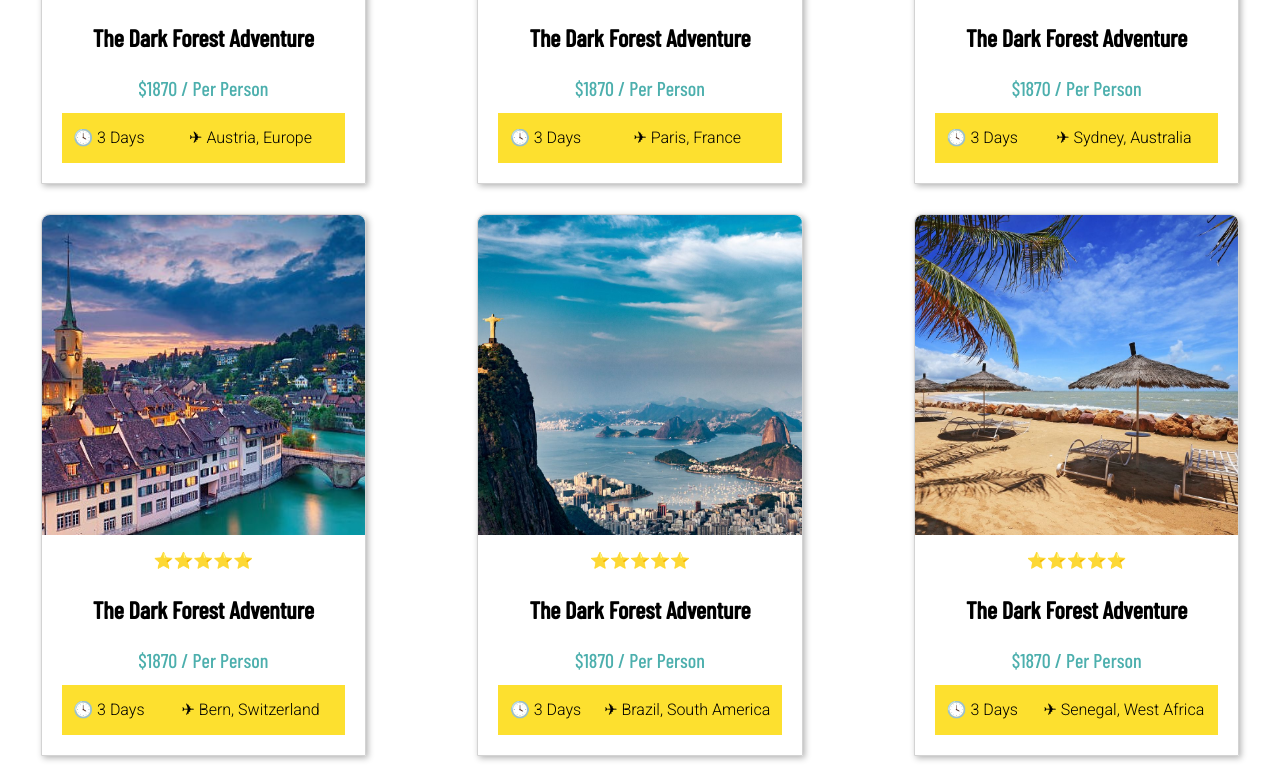
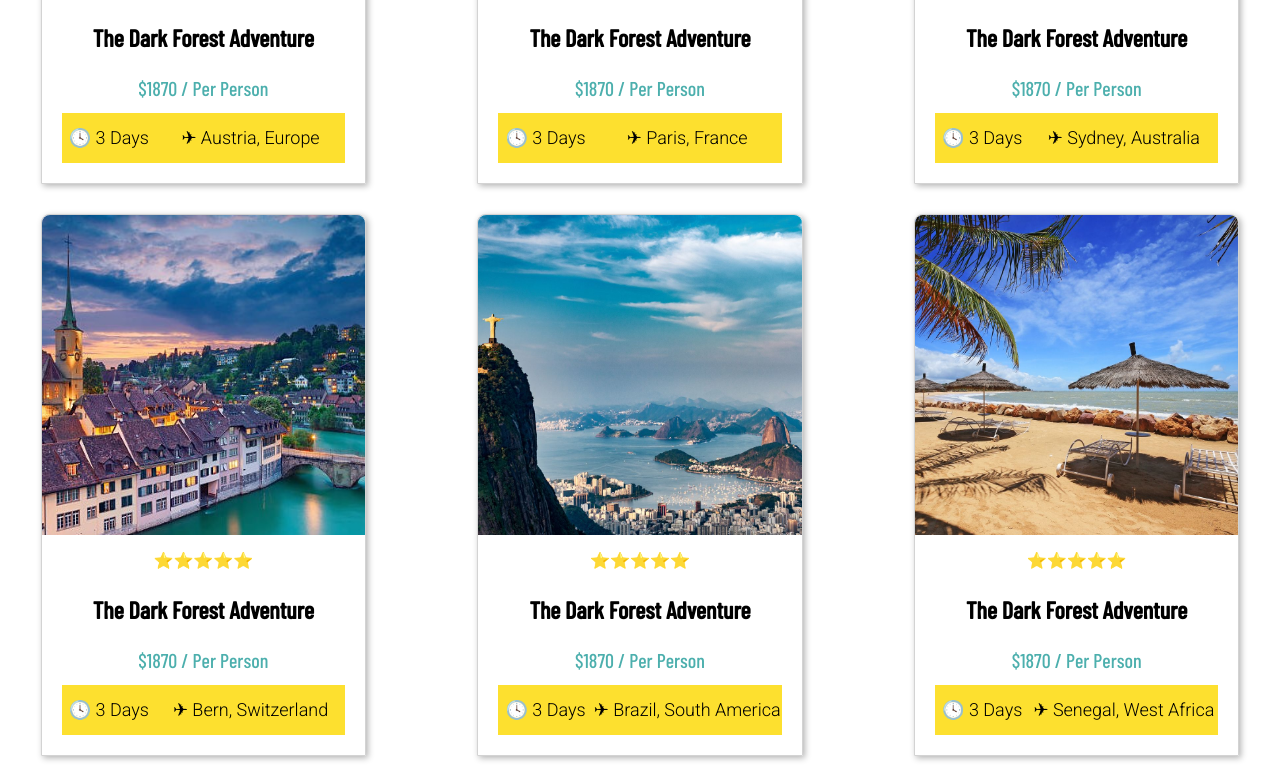
Before and after one commit to akshitasood08/Tour---Travels-Website, a plain HTML site: page index.html in a window 1280 px wide. Shown: the part 1958-2740 px from the top of the page. Drawn offline with nearby package versions, Linux system fonts and the light colour scheme.

Commit message:
Font Update

```diff
--- a/style.css
+++ b/style.css
@@ -282,7 +282,7 @@ ul.menu {
   display: flex;
   flex-flow: row;
   background-color: #fde02f;
-  font-size: 16px;
+  font-size: 18px;
   font-family: Roboto;
   align-items: center;
   justify-content: center;
@@ -575,7 +575,7 @@ ul.menu {
   }
 }
 
-@media all and (max-width: 1194px) {
+@media all and (max-width: 1265px) {
   .places .card-box p {
     font-size: 14px;
   }
```
